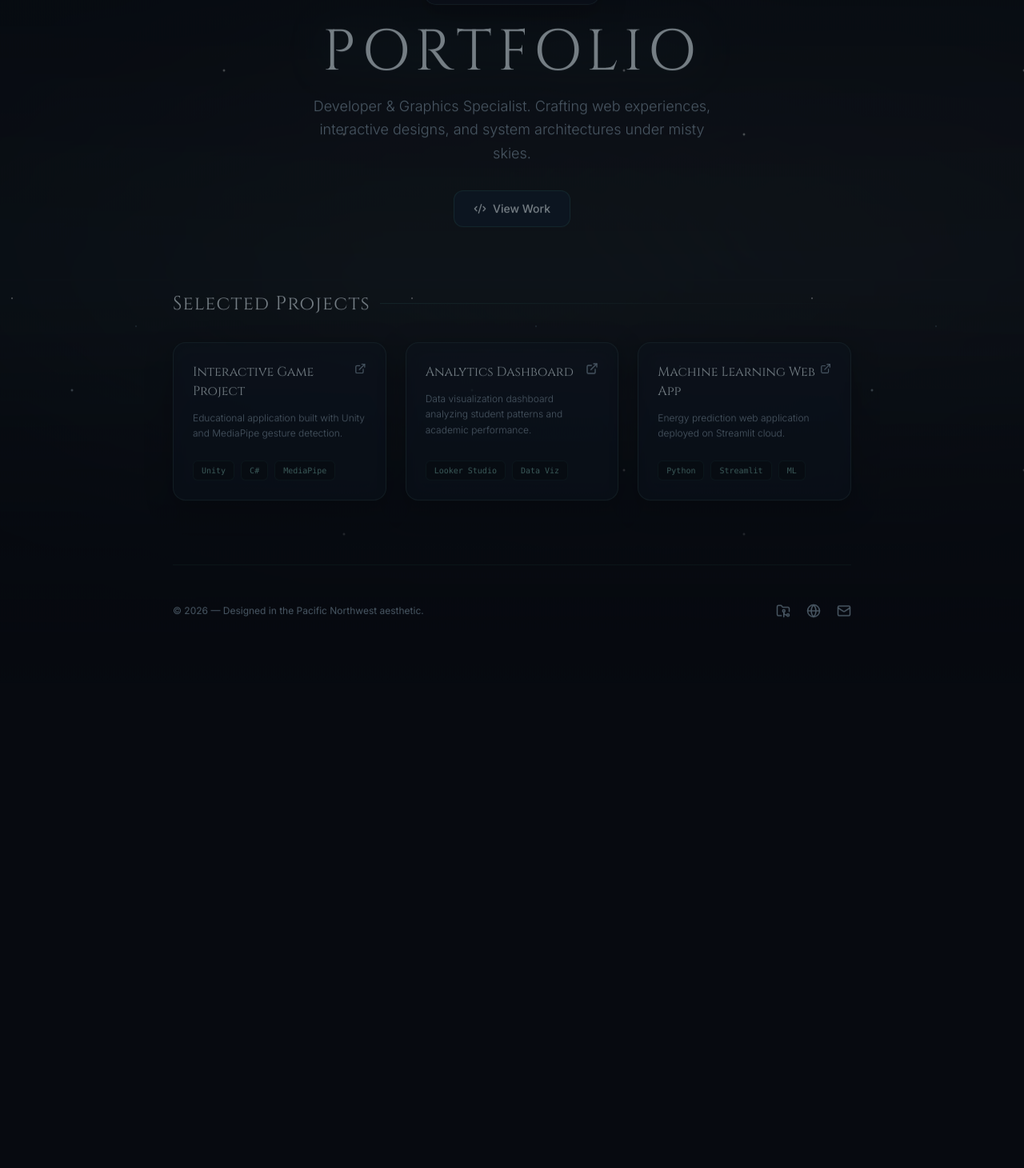
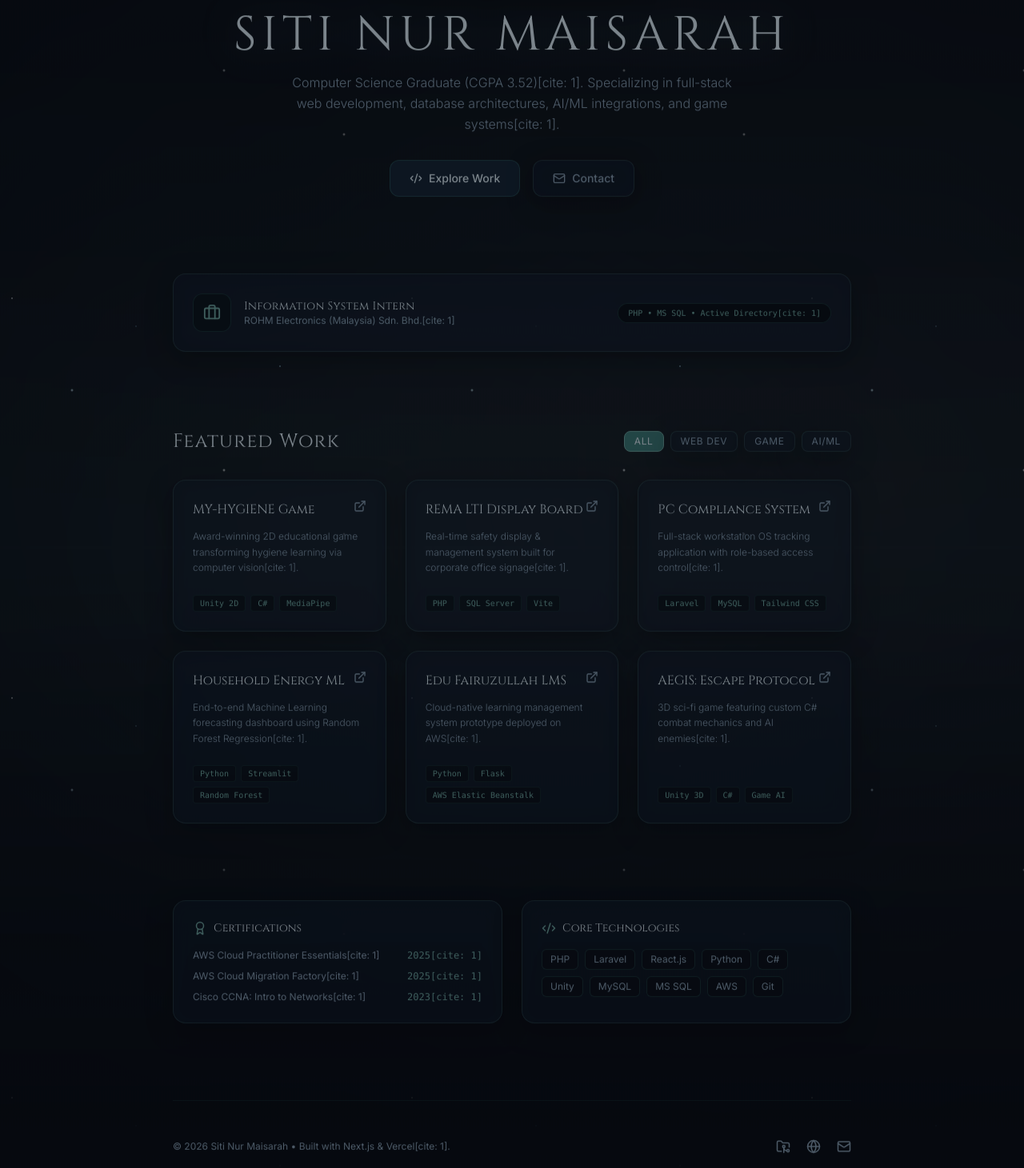
Before and after one commit to maisiyy/twilight-portfolio, a Next.js app: page / in a window 1280 px wide. Shown: the part 149-1610 px from the top of the page at 80% size. Before the commit the page ends 1005 px from the top, so only its background shows below. Built offline with nearby package versions, Linux system fonts and the light colour scheme.

Commit message:
Added interactive project filters

```diff
--- a/app/page.tsx
+++ b/app/page.tsx
@@ -1,91 +1,220 @@
+'use client';
+
+import { useState } from 'react';
 import FogOverlay from '@/components/FogOverlay';
-import { Sparkles, FolderGit2, Globe, Mail, ExternalLink, Code2 } from 'lucide-react';
+import {
+  Sparkles,
+  FolderGit2,
+  Globe,
+  Mail,
+  ExternalLink,
+  Code2,
+  Briefcase,
+  Award,
+  X,
+  FileDown
+} from 'lucide-react';
+
 interface Project {
+  id: string;
   title: string;
-  description: string;
+  category: 'web' | 'game' | 'ai';
+  shortDesc: string;
+  fullDesc: string[];
   tags: string[];
+  link: string;
 }
 
 export default function Home() {
+  const [activeFilter, setActiveFilter] = useState<'all' | 'web' | 'game' | 'ai'>('all');
+  const [selectedProject, setSelectedProject] = useState<Project | null>(null);
+
   const projects: Project[] = [
     {
-      title: "Interactive Game Project",
-      description: "Educational application built with Unity and MediaPipe gesture detection.",
-      tags: ["Unity", "C#", "MediaPipe"],
+      id: 'my-hygiene',
+      title: 'MY-HYGIENE Game',
+      category: 'game',
+      shortDesc: 'Award-winning 2D educational game transforming hygiene learning via computer vision[cite: 1].',
+      fullDesc: [
+        'Built with Unity 2D & C# for primary school interactive learning[cite: 1].',
+        'Integrated MediaPipe computer vision for real-time physical gesture detection (hand washing, teeth brushing)[cite: 1].',
+        'Won Best Booth at FYPro-Com Exhibition (SEM 1 2025/2026)[cite: 1].'
+      ],
+      tags: ['Unity 2D', 'C#', 'MediaPipe', 'Computer Vision'],
+      link: 'https://github.com/maisiyy'
     },
     {
-      title: "Analytics Dashboard",
-      description: "Data visualization dashboard analyzing student patterns and academic performance.",
-      tags: ["Looker Studio", "Data Viz"],
+      id: 'rema-lti',
+      title: 'REMA LTI Display Board',
+      category: 'web',
+      shortDesc: 'Real-time safety display & management system built for corporate office signage[cite: 1].',
+      fullDesc: [
+        'Frontend built using Vite, JavaScript, and CSS for dynamic days-without-accident display[cite: 1].',
+        'PHP management dashboard integrated into internal portal with role validation[cite: 1].',
+        'REST API endpoints using SQL Server, Aura SQL Query Builder, and Rakit Validator[cite: 1].'
+      ],
+      tags: ['PHP', 'SQL Server', 'Vite', 'JavaScript', 'REST API'],
+      link: 'https://github.com/maisiyy'
     },
     {
-      title: "Machine Learning Web App",
-      description: "Energy prediction web application deployed on Streamlit cloud.",
-      tags: ["Python", "Streamlit", "ML"],
+      id: 'pc-inventory',
+      title: 'PC Compliance System',
+      category: 'web',
+      shortDesc: 'Full-stack workstation OS tracking application with role-based access control[cite: 1].',
+      fullDesc: [
+        'Built with Laravel, MySQL, and Tailwind CSS to track Windows version compliance[cite: 1].',
+        'Features complete CRUD workflows, CSV import/export, and dark mode theme[cite: 1].'
+      ],
+      tags: ['Laravel', 'MySQL', 'Tailwind CSS', 'PHP'],
+      link: 'https://github.com/maisiyy'
+    },
+    {
+      id: 'energy-ml',
+      title: 'Household Energy ML',
+      category: 'ai',
+      shortDesc: 'End-to-end Machine Learning forecasting dashboard using Random Forest Regression[cite: 1].',
+      fullDesc: [
+        'Processed UCI Appliances Energy Prediction dataset containing sensor and weather metrics[cite: 1].',
+        'Deployed interactive prediction dashboard on Streamlit Cloud[cite: 1].',
+        'Automated deployment pipeline configured with GitHub Actions CI/CD[cite: 1].'
+      ],
+      tags: ['Python', 'Streamlit', 'Random Forest', 'CI/CD'],
+      link: 'https://github.com/maisiyy'
+    },
+    {
+      id: 'edu-lms',
+      title: 'Edu Fairuzullah LMS',
+      category: 'web',
+      shortDesc: 'Cloud-native learning management system prototype deployed on AWS[cite: 1].',
+      fullDesc: [
+        'Python Flask application architecture featuring secure role-based access control[cite: 1].',
+        'Deployed on AWS Elastic Beanstalk infrastructure[cite: 1].'
+      ],
+      tags: ['Python', 'Flask', 'AWS Elastic Beanstalk'],
+      link: 'https://github.com/maisiyy'
+    },
+    {
+      id: 'aegis',
+      title: 'AEGIS: Escape Protocol',
+      category: 'game',
+      shortDesc: '3D sci-fi game featuring custom C# combat mechanics and AI enemies[cite: 1].',
+      fullDesc: [
+        'Designed 3 interactive sci-fi maps with pathfinding AI enemy behaviors[cite: 1].',
+        'Engineered energy shields and combat mechanics in Unity 3D & C#[cite: 1].'
+      ],
+      tags: ['Unity 3D', 'C#', 'Game AI'],
+      link: 'https://github.com/maisiyy'
     }
   ];
+
+  const filteredProjects = activeFilter === 'all'
+    ? projects
+    : projects.filter(p => p.category === activeFilter);
 
   return (
     <div className="relative min-h-screen starry-bg selection:bg-[#3b7a75] selection:text-white">
       {/* Animated Fog */}
       <FogOverlay />
 
-      {/* Subtle Bottom Glow */}
-      <div className="fixed inset-0 bg-gradient-to-b from-[#070a10]/40 via-transparent to-[#070a10] pointer-events-none z-[2]" />
+      {/* Atmospheric Vignette */}
+      <div className="fixed inset-0 bg-gradient-to-b from-[#070a10]/50 via-transparent to-[#070a10] pointer-events-none z-[2]" />
 
-      <main className="relative z-10 max-w-4xl mx-auto px-6 py-20 flex flex-col gap-20">
+      <main className="relative z-10 max-w-4xl mx-auto px-6 py-20 flex flex-col gap-24">
 
-        {/* Hero Section */}
-        <section className="flex flex-col items-center text-center pt-12">
+        {/* --- Hero Section --- */}
+        <section className="flex flex-col items-center text-center pt-8">
           <div className="inline-flex items-center gap-2 px-4 py-1.5 rounded-full twilight-glass text-xs text-[#8bbcd4] tracking-widest uppercase mb-6">
             <Sparkles size={14} className="animate-pulse text-[#70a9a1]" />
-            <span>Welcome to the mist</span>
+            <span>Forks, Washington • Portfolio</span>
           </div>
 
-          <h1 className="font-cinzel text-5xl sm:text-7xl tracking-widest text-[#e2f1f8] uppercase drop-shadow-[0_0_25px_rgba(112,169,161,0.3)]">
-            Portfolio
+          <h1 className="font-cinzel text-4xl sm:text-6xl tracking-widest text-[#e2f1f8] uppercase drop-shadow-[0_0_25px_rgba(112,169,161,0.35)]">
+            Siti Nur Maisarah
           </h1>
 
-          <p className="mt-4 text-base sm:text-lg text-[#8ba2b5] max-w-lg font-light leading-relaxed">
-            Developer & Graphics Specialist. Crafting web experiences, interactive designs, and system architectures under misty skies.
+          <p className="mt-4 text-sm sm:text-base text-[#8ba2b5] max-w-xl font-light leading-relaxed">
+            Computer Science Graduate (CGPA 3.52)[cite: 1]. Specializing in full-stack web development, database architectures, AI/ML integrations, and game systems[cite: 1].
           </p>
 
-          <div className="mt-8 flex gap-4">
+          <div className="mt-8 flex flex-wrap justify-center gap-4">
             <a
               href="#projects"
               className="px-6 py-3 rounded-xl bg-[#132332] text-[#e2f1f8] border border-[#3b7a75]/40 flex items-center gap-2 text-sm font-medium hover:border-[#8bbcd4] transition-all"
             >
               <Code2 size={16} />
-              View Work
+              Explore Work
+            </a>
+            <a
+              href="mailto:maisarahmzn@gmail.com"
+              className="px-6 py-3 rounded-xl twilight-glass text-[#8ba2b5] hover:text-[#e2f1f8] flex items-center gap-2 text-sm font-medium transition-all"
+            >
+              <Mail size={16} />
+              Contact
             </a>
           </div>
         </section>
 
-        {/* Projects Section */}
+        {/* --- Work Experience Banner --- */}
+        <section className="twilight-glass rounded-2xl p-6 border border-[#3b7a75]/30 flex flex-col sm:flex-row items-start sm:items-center justify-between gap-4">
+          <div className="flex items-center gap-4">
+            <div className="p-3 rounded-xl bg-[#070a10]/60 text-[#70a9a1] border border-[#3b7a75]/30">
+              <Briefcase size={22} />
+            </div>
+            <div>
+              <h3 className="font-cinzel text-sm text-[#e2f1f8] tracking-wide">Information System Intern</h3>
+              <p className="text-xs text-[#8ba2b5]">ROHM Electronics (Malaysia) Sdn. Bhd.[cite: 1]</p>
+            </div>
+          </div>
+          <span className="text-[10px] px-3 py-1 rounded-full bg-[#070a10]/80 text-[#70a9a1] border border-[#3b7a75]/30 font-mono">
+            PHP • MS SQL • Active Directory[cite: 1]
+          </span>
+        </section>
+
+        {/* --- Interactive Projects Section --- */}
         <section id="projects" className="flex flex-col gap-8">
-          <div className="flex items-center gap-3">
-            <h2 className="font-cinzel text-2xl text-[#e2f1f8] tracking-wider">Selected Projects</h2>
-            <div className="h-[1px] flex-1 bg-gradient-to-r from-[#3b7a75]/40 to-transparent" />
+          <div className="flex flex-col sm:flex-row sm:items-center justify-between gap-4">
+            <h2 className="font-cinzel text-2xl text-[#e2f1f8] tracking-wider">Featured Work</h2>
+
+            {/* Filter Buttons */}
+            <div className="flex flex-wrap gap-2">
+              {(['all', 'web', 'game', 'ai'] as const).map((filter) => (
+                <button
+                  key={filter}
+                  onClick={() => setActiveFilter(filter)}
+                  className={`px-3 py-1 rounded-lg text-xs uppercase tracking-wider transition-all ${
+                    activeFilter === filter
+                      ? 'bg-[#3b7a75] text-[#e2f1f8] border border-[#70a9a1]'
+                      : 'twilight-glass text-[#8ba2b5] hover:text-[#e2f1f8]'
+                  }`}
+                >
+                  {filter === 'all' ? 'All' : filter === 'web' ? 'Web Dev' : filter === 'game' ? 'Game' : 'AI/ML'}
+                </button>
+              ))}
+            </div>
           </div>
 
-          <div className="grid grid-cols-1 md:grid-cols-3 gap-6">
-            {projects.map((project, idx) => (
-              <div key={idx} className="twilight-glass rounded-2xl p-6 flex flex-col justify-between group">
+          <div className="grid grid-cols-1 md:grid-cols-2 lg:grid-cols-3 gap-6">
+            {filteredProjects.map((project) => (
+              <div
+                key={project.id}
+                className="twilight-glass rounded-2xl p-6 flex flex-col justify-between group hover:border-[#70a9a1]/50 transition-all cursor-pointer"
+                onClick={() => setSelectedProject(project)}
+              >
                 <div>
                   <div className="flex justify-between items-start mb-3">
                     <h3 className="font-cinzel text-base text-[#e2f1f8] group-hover:text-[#70a9a1] transition-colors">
                       {project.title}
                     </h3>
-                    <ExternalLink size={16} className="text-[#8ba2b5]" />
+                    <ExternalLink size={16} className="text-[#8ba2b5] group-hover:text-[#e2f1f8]" />
                   </div>
                   <p className="text-xs text-[#8ba2b5] leading-relaxed mb-6 font-light">
-                    {project.description}
+                    {project.shortDesc}
                   </p>
                 </div>
 
-                <div className="flex flex-wrap gap-2">
-                  {project.tags.map((tag, tIdx) => (
-                    <span key={tIdx} className="text-[10px] px-2.5 py-1 rounded-md bg-[#070a10]/60 text-[#70a9a1] border border-[#3b7a75]/20 font-mono">
+                <div className="flex flex-wrap gap-1.5">
+                  {project.tags.slice(0, 3).map((tag, tIdx) => (
+                    <span key={tIdx} className="text-[10px] px-2 py-0.5 rounded bg-[#070a10]/60 text-[#70a9a1] border border-[#3b7a75]/20 font-mono">
                       {tag}
                     </span>
                   ))}
@@ -95,16 +224,95 @@ export default function Home() {
           </div>
         </section>
 
-       <footer className="pt-12 border-t border-[#3b7a75]/20 flex flex-col sm:flex-row items-center justify-between gap-6 text-xs text-[#8ba2b5]">
-        <p>© {new Date().getFullYear()} — Designed in the Pacific Northwest aesthetic.</p>
-        <div className="flex gap-5">
-          <a href="https://github.com" target="_blank" rel="noreferrer" className="hover:text-[#e2f1f8]"><FolderGit2 size={18} /></a>
-          <a href="https://linkedin.com" target="_blank" rel="noreferrer" className="hover:text-[#e2f1f8]"><Globe size={18} /></a>
-          <a href="mailto:contact@example.com" className="hover:text-[#e2f1f8]"><Mail size={18} /></a>
-        </div>
-      </footer>
+        {/* --- Certifications & Skills Section --- */}
+        <section className="grid grid-cols-1 md:grid-cols-2 gap-6">
+          <div className="twilight-glass rounded-2xl p-6">
+            <div className="flex items-center gap-2 mb-4 text-[#70a9a1]">
+              <Award size={18} />
+              <h3 className="font-cinzel text-sm text-[#e2f1f8]">Certifications</h3>
+            </div>
+            <ul className="text-xs text-[#8ba2b5] space-y-2.5">
+              <li className="flex justify-between">
+                <span>AWS Cloud Practitioner Essentials[cite: 1]</span>
+                <span className="font-mono text-[#70a9a1]">2025[cite: 1]</span>
+              </li>
+              <li className="flex justify-between">
+                <span>AWS Cloud Migration Factory[cite: 1]</span>
+                <span className="font-mono text-[#70a9a1]">2025[cite: 1]</span>
+              </li>
+              <li className="flex justify-between">
+                <span>Cisco CCNA: Intro to Networks[cite: 1]</span>
+                <span className="font-mono text-[#70a9a1]">2023[cite: 1]</span>
+              </li>
+            </ul>
+          </div>
+
+          <div className="twilight-glass rounded-2xl p-6">
+            <div className="flex items-center gap-2 mb-4 text-[#70a9a1]">
+              <Code2 size={18} />
+              <h3 className="font-cinzel text-sm text-[#e2f1f8]">Core Technologies</h3>
+            </div>
+            <div className="flex flex-wrap gap-2 text-xs text-[#8ba2b5]">
+              {['PHP', 'Laravel', 'React.js', 'Python', 'C#', 'Unity', 'MySQL', 'MS SQL', 'AWS', 'Git'].map((tech, idx) => (
+                <span key={idx} className="px-2.5 py-1 rounded-md bg-[#070a10]/60 border border-[#3b7a75]/30">
+                  {tech}
+                </span>
+              ))}
+            </div>
+          </div>
+        </section>
+
+        {/* --- Footer --- */}
+        <footer className="pt-12 border-t border-[#3b7a75]/20 flex flex-col sm:flex-row items-center justify-between gap-6 text-xs text-[#8ba2b5]">
+          <p>© {new Date().getFullYear()} Siti Nur Maisarah • Built with Next.js & Vercel[cite: 1].</p>
+          <div className="flex gap-5">
+            <a href="https://github.com/maisiyy" target="_blank" rel="noreferrer" className="hover:text-[#e2f1f8] transition-colors"><FolderGit2 size={18} /></a>
+            <a href="https://linkedin.com/in/siti-nur-maisarah-ba225123a" target="_blank" rel="noreferrer" className="hover:text-[#e2f1f8] transition-colors"><Globe size={18} /></a>
+            <a href="mailto:maisarahmzn@gmail.com" className="hover:text-[#e2f1f8] transition-colors"><Mail size={18} /></a>
+          </div>
+        </footer>
 
       </main>
+
+      {/* --- Interactive Project Details Modal --- */}
+      {selectedProject && (
+        <div className="fixed inset-0 z-50 flex items-center justify-center p-4 bg-[#070a10]/80 backdrop-blur-md">
+          <div className="twilight-glass max-w-md w-full rounded-2xl p-6 relative border border-[#70a9a1]/40 shadow-2xl animate-in fade-in zoom-in duration-200">
+            <button
+              onClick={() => setSelectedProject(null)}
+              className="absolute top-4 right-4 text-[#8ba2b5] hover:text-[#e2f1f8]"
+            >
+              <X size={20} />
+            </button>
+
+            <h3 className="font-cinzel text-xl text-[#e2f1f8] mb-2">{selectedProject.title}</h3>
+
+            <div className="space-y-2 mb-6 text-xs text-[#8ba2b5]">
+              {selectedProject.fullDesc.map((point, idx) => (
+                <p key={idx}>• {point}</p>
+              ))}
+            </div>
+
+            <div className="flex flex-wrap gap-1.5 mb-6">
+              {selectedProject.tags.map((tag, tIdx) => (
+                <span key={tIdx} className="text-[10px] px-2 py-0.5 rounded bg-[#070a10]/80 text-[#70a9a1] border border-[#3b7a75]/30 font-mono">
+                  {tag}
+                </span>
+              ))}
+            </div>
+
+            <a
+              href={selectedProject.link}
+              target="_blank"
+              rel="noreferrer"
+              className="w-full py-2.5 rounded-xl bg-[#132332] text-[#e2f1f8] border border-[#3b7a75]/40 flex items-center justify-center gap-2 text-xs font-medium hover:border-[#8bbcd4] transition-all"
+            >
+              <FolderGit2 size={16} />
+              View Repository on GitHub
+            </a>
+          </div>
+        </div>
+      )}
     </div>
   );
 }
```
